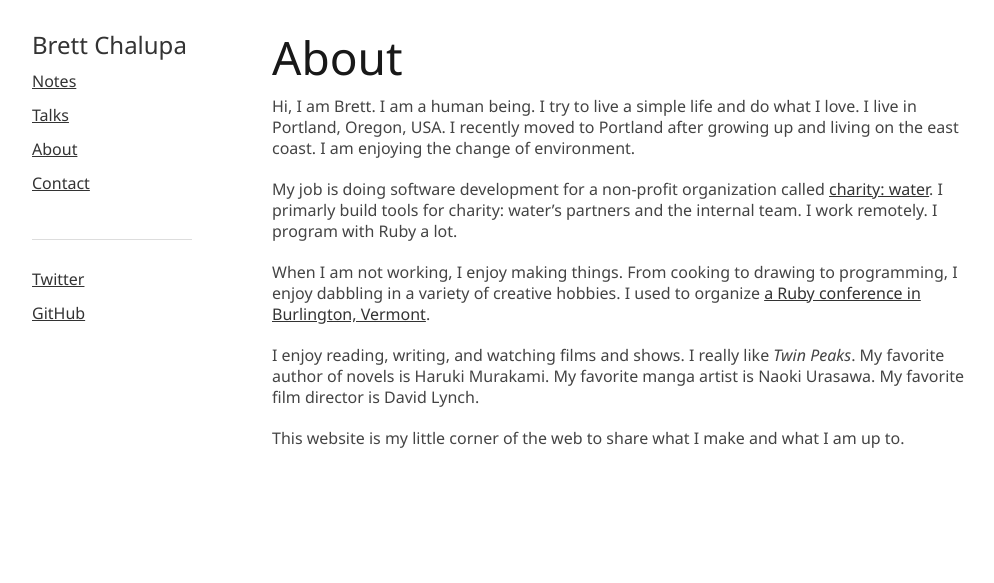
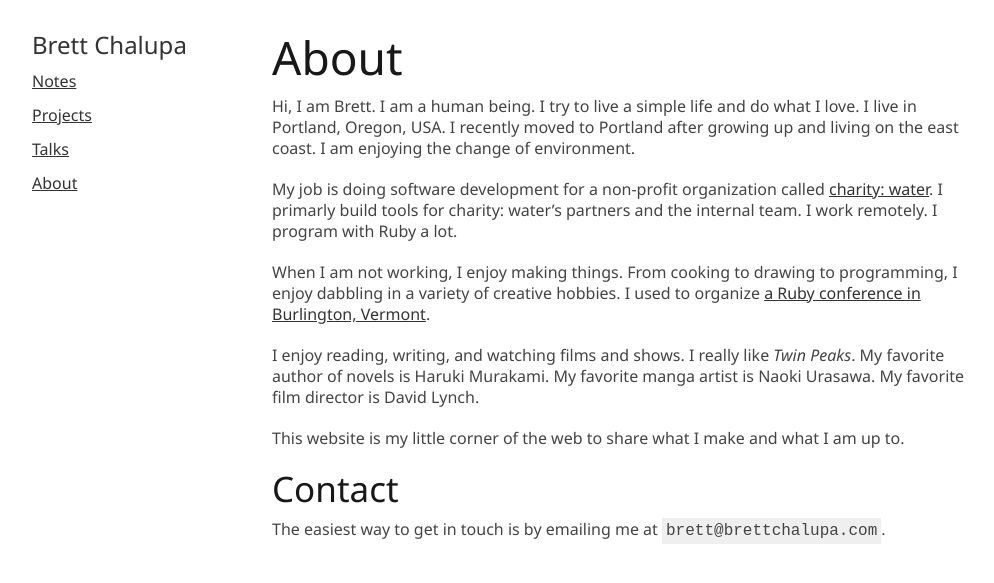
Before and after one commit to brettchalupa/brettchalupa.github.io, a Jekyll site: the page built from about.md, in a window 1280 px wide. Shown: the top 583 px of the page, without its empty margins (138-1132 px from the left). Built offline with Jekyll 4.4.1, drawn with Linux system fonts in a browser that asks for light colours.

Commit message:
Simplify the nav
This removes the Contact page from the nav and instead opts to have the
content live in the About page. This also removes the links to Twitter &
GitHub from the nav. They will live in the About page as well in their
own section.

The Projects page is now part of the nav, and that will be the page that
highlights the work I have done. The content there is not ready yet.

This makes the nav cleaner and more intentional.

```diff
--- a/_layouts/default.html
+++ b/_layouts/default.html
@@ -26,15 +26,9 @@
         <h1 class="title"><a href="/">{{ site.name }}</a></h1>
         <ul class="nav">
           <li class="nav-item"><a href="/notes/">Notes</a></li>
+          <li class="nav-item"><a href="/projects/">Projects</a></li>
           <li class="nav-item"><a href="/talks/">Talks</a></li>
           <li class="nav-item"><a href="/about/">About</a></li>
-          <li class="nav-item"><a href="/contact/">Contact</a></li>
-          <br/>
-          <div class='more-nav'>
-            <hr/>
-            <li class="nav-item"><a href="https://twitter.com/brettchalupa">Twitter</a></li>
-            <li class="nav-item"><a href="https://github.com/brettchalupa">GitHub</a></li>
-          </div>
         </ul>
       </div>
 
--- a/about.md
+++ b/about.md
@@ -28,3 +28,8 @@ David Lynch.
 
 This website is my little corner of the web to share what I make and
 what I am up to.
+
+## Contact
+
+The easiest way to get in touch is by emailing me at
+`brett@brettchalupa.com`.
--- a/css/layout.css
+++ b/css/layout.css
@@ -127,10 +127,6 @@ img {
       text-align: center;
     }
 
-    .nav .more-nav {
-      display: none;
-    }
-
     .nav li {
       display: inline-block;
       padding-left: 8px;
```
Also changed, not shown: 404.html (+1 -6 lines).
